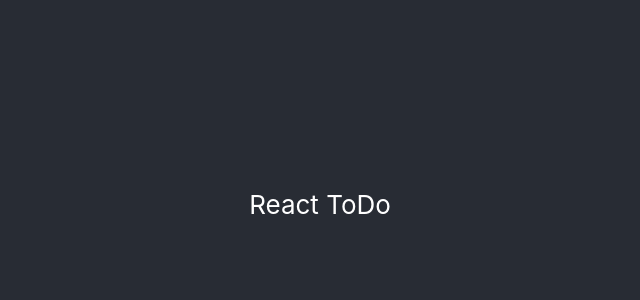
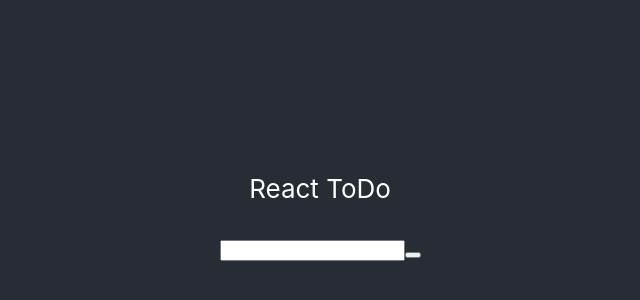
Before and after one commit to JNpudschun/todo-react, a React (Create React App) app in the folder todo-app/: page / in a window 1280 px wide. Shown: the part 196-496 px from the top of the page, without its empty margins (320-960 px from the left). Built offline with nearby package versions, Linux system fonts and the light colour scheme.

Commit message:
implementing add Todo, submit and conecting App,js and Todform

```diff
--- a/todo-app/package.json
+++ b/todo-app/package.json
@@ -8,7 +8,8 @@
     "@testing-library/user-event": "^13.5.0",
     "react": "^17.0.2",
     "react-dom": "^17.0.2",
-    "react-scripts": "5.0.0",
+    "react-scripts": "^5.0.0",
+    "uuid": "^8.3.2",
     "web-vitals": "^2.1.4"
   },
   "scripts": {
--- a/todo-app/src/App.js
+++ b/todo-app/src/App.js
@@ -1,13 +1,19 @@
 import logo from './logo.svg';
 import './App.css';
 import React, {useState} from "react";
+import TodoForm from "./components/TodoForm.js";
 
 function App() {
   const [todos, setTodos]= useState([]);
+
+function addTodo(todo){
+  setTodos({todo,...todos})
+}
   return (
     <div className="App">
       <header className="App-header">
         <p>React ToDo</p>
+        <TodoForm addTodo={addTodo}/>
       </header>
     </div>
   );
--- a/todo-app/src/components/TodoForm.js
+++ b/todo-app/src/components/TodoForm.js
@@ -1,6 +1,7 @@
 import React, {useState} from "react";
+import uuid from "uuid";
 
-function TodoForm(){
+function TodoForm({addTodo}){
     const [todo, setTodo] = useState({
         id:"",
         task:"",
@@ -9,8 +10,16 @@ function TodoForm(){
     function handleTaskInputChange(e){
         setTodo({...todo, task: e.target.value});
     }
+    function handleSubmit(e){
+        e.preventDefault();
+        if(todo.task.trim()){
+            addTodo({...todo, id:uuid.v4()});
+            //clear task input
+            setTodo({...todo, task:""});
+        }
+    }
     return(
-        <form>
+        <form onSubmit={handleSubmit}>
             <input
             name="task"
             value={todo.task}
```
Also changed, not shown: 1 other file (tests, documents, lock files or other folders).
